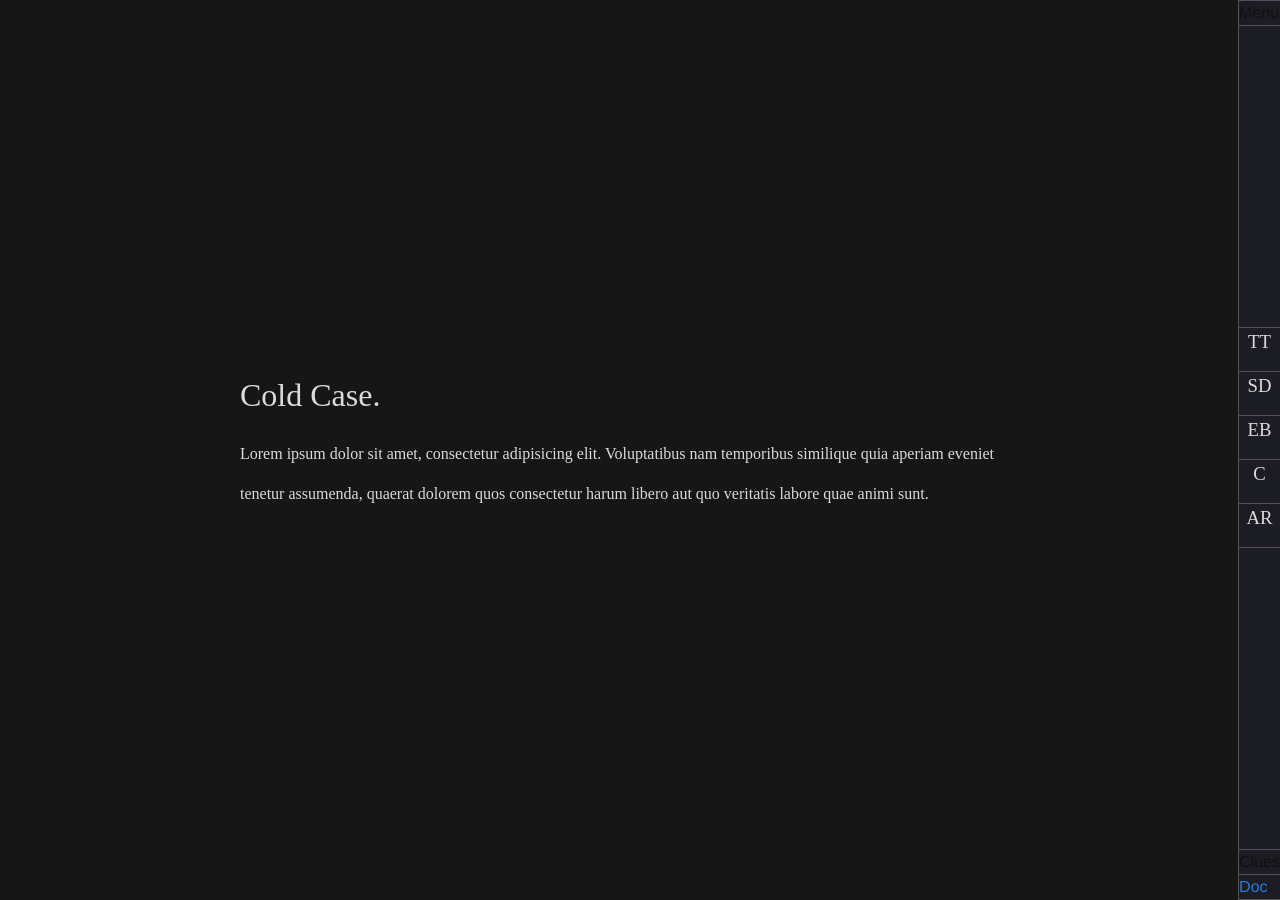
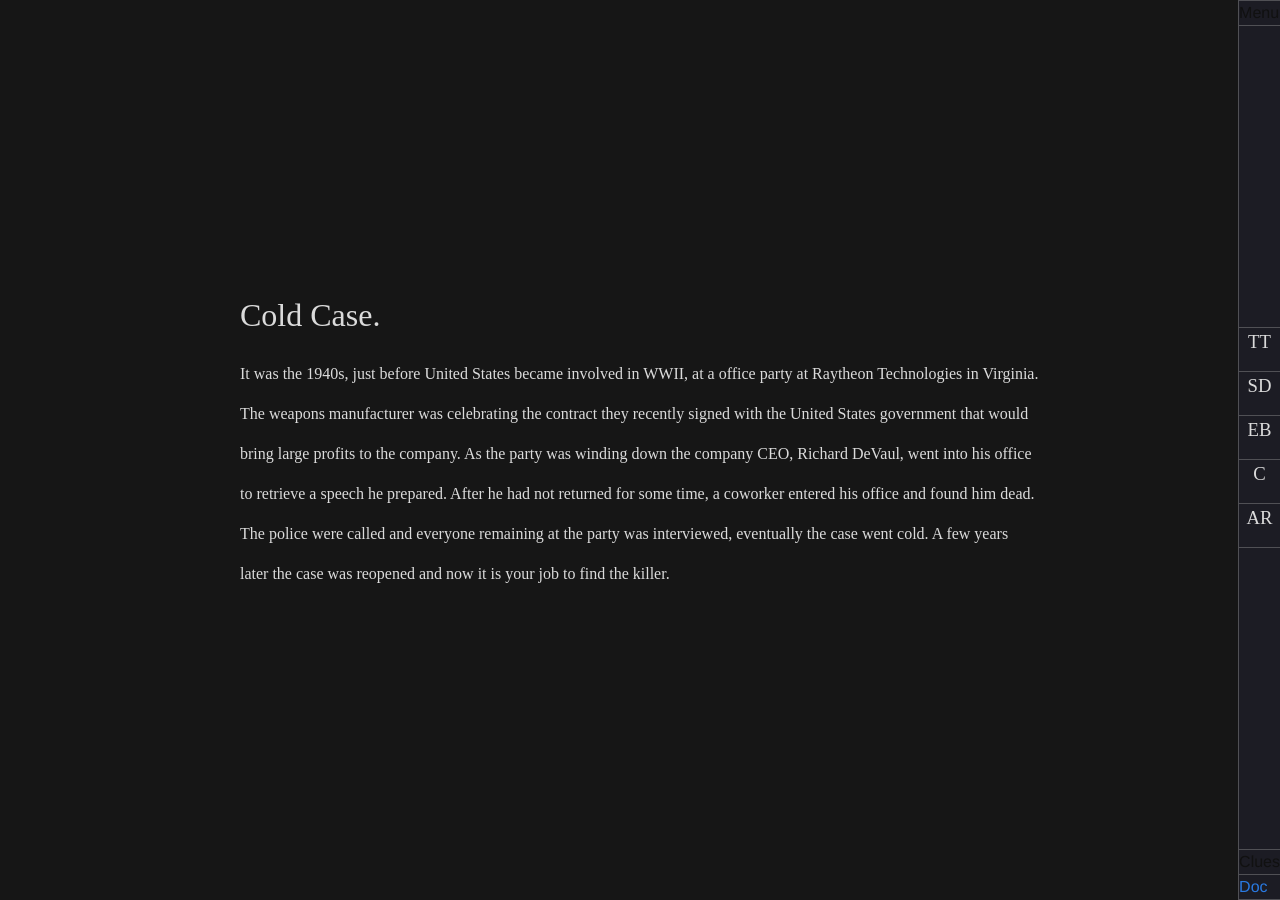
Before and after one commit to tatimblin/murder-mystery, a Jekyll site: the page built from index.html, in a window 1280 px wide. Built offline with Jekyll 4.4.1, drawn with Linux system fonts in a browser that asks for light colours; nearby versions of some CDN libraries; some web fonts are replaced.

Commit message:
Added intro and Id

```diff
--- a/_includes/id.html
+++ b/_includes/id.html
@@ -1,3 +1,20 @@
 <div class="slide">
-    ID
+   <div id="flip-wrapper">
+<div id="flip-content">
+  <div class="face">
+    <h1 class="id_title">Raython Technologies</h1>
+
+    <img class="id_photo"  src="http://ethanbohan.com/assets_for_codepen/suspect_1-02.jpg" alt="" />
+       <p class="id_name id_job">job Name</p>
+
+    <p class="id_name">person Name</p>
+
+
+  </div>
+  <div class="back face">
+    <img class="logo" src=http://ethanbohan.com/assets_for_codepen/rath_logo.png alt="logo" />
+    <h4 class="backText" >All Access</h4>
+  </div>
 </div>
+</div>
+</div>
--- a/_includes/intro.html
+++ b/_includes/intro.html
@@ -4,7 +4,7 @@
             Cold Case.
         </h1>
         <p>
-            Lorem ipsum dolor sit amet, consectetur adipisicing elit. Voluptatibus nam temporibus similique quia aperiam eveniet tenetur assumenda, quaerat dolorem quos consectetur harum libero aut quo veritatis labore quae animi sunt.
+            It was the 1940s, just before United States became involved in WWII, at a office party at Raytheon Technologies in Virginia. The weapons manufacturer was celebrating the contract they recently signed with the United States government that would bring large profits to the company. As the party was winding down the company CEO, Richard DeVaul, went into his office to retrieve a speech he prepared. After he had not returned for some time, a coworker entered his office and found him dead. The police were called and everyone remaining at the party was interviewed, eventually the case went cold.  A few years later the case was reopened and now it is your job to find the killer.
         </p>
     </div>
 </div>
--- /dev/null
+++ b/_sass/id.scss
@@ -0,0 +1,77 @@
+#flip-wrapper {
+  position: relative;
+  margin: 50px auto;
+  width: 375px;
+  height: 240px;
+  z-index: 1;
+}
+
+#flip-wrapper {
+  perspective: 1000;
+
+}
+
+#flip-content {
+  width: 100%;
+  height: 100%;
+  transform-style: preserve-3d;
+  transition: all 0.8s linear;
+}
+
+#flip-wrapper:hover #flip-content {
+  transform: rotateY(180deg);
+}
+
+.face {
+  position: absolute;
+  width: 100%;
+  height: 100%;
+  backface-visibility: hidden;
+  background-color: #b3b3b3;
+  border-radius:15px;
+}
+
+.back.face {
+  display: block;
+  transform: rotateY(180deg);
+  box-sizing: border-box;
+  background-color: grey;
+}
+
+.id_title{
+  margin:10px;
+  font-family: 'PT Mono', monospace;
+  font-size:15pt;
+}
+
+.id_photo{
+  width:130px;
+  height:150px;
+  border-radius:15px;
+  margin-left:220px;
+
+}
+
+.id_name{
+  margin-top:-40px;
+  margin-left:30px;
+  margin-bottom:5px;
+  font-family: 'PT Mono', monospace;
+}
+
+.id_job{
+   line-height: 40%;
+  font-size:10pt;
+}
+
+.logo{
+  margin-left:45px;
+  margin-top:-40px;
+}
+
+.backText{
+  font-family: 'PT Mono', monospace;
+  color:white;
+  margin-top:-70px;
+  margin-left:145px;
+}
```
Also changed, not shown: img/evidence/Lamp.svg (added).
